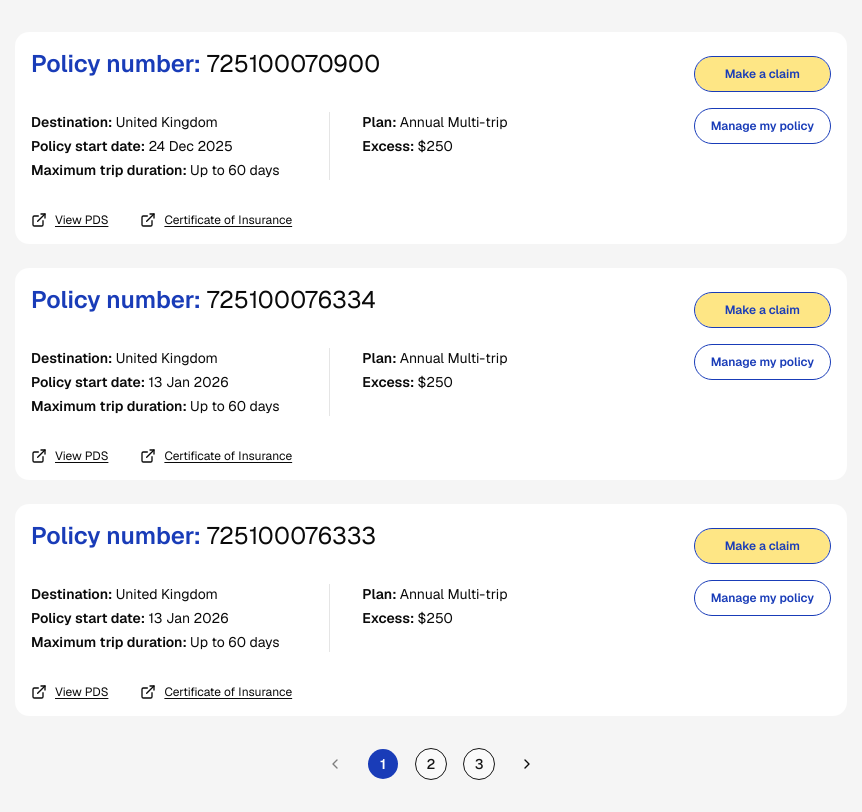
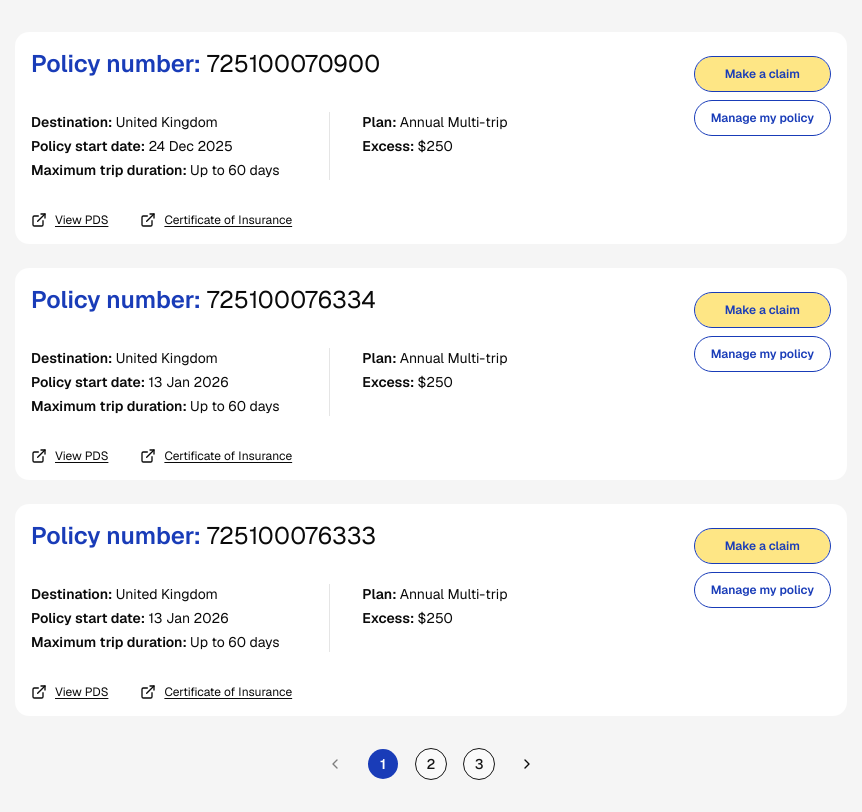
Before and after one commit to MarkMark/cover-more-technical, a Next.js app: page / in a window 1280 px wide. Shown: the whole page, without its empty margins (209-1071 px from the left). Built offline with nearby package versions, Linux system fonts and the light colour scheme.

Commit message:
style(policy-card): simplify action spacing

```diff
--- a/app/components/policy-card.tsx
+++ b/app/components/policy-card.tsx
@@ -138,7 +138,7 @@ function PolicyCardDocuments({
 
 function PolicyCardActions() {
   return (
-    <div className={cn("grid", "gap-2", "md:gap-4 md:pt-2")}>
+    <div className={cn("grid", "gap-2", "md:pt-2")}>
       <Button size="lg">Make a claim</Button>
       <Button size="lg" variant="outline">
         Manage my policy
```
